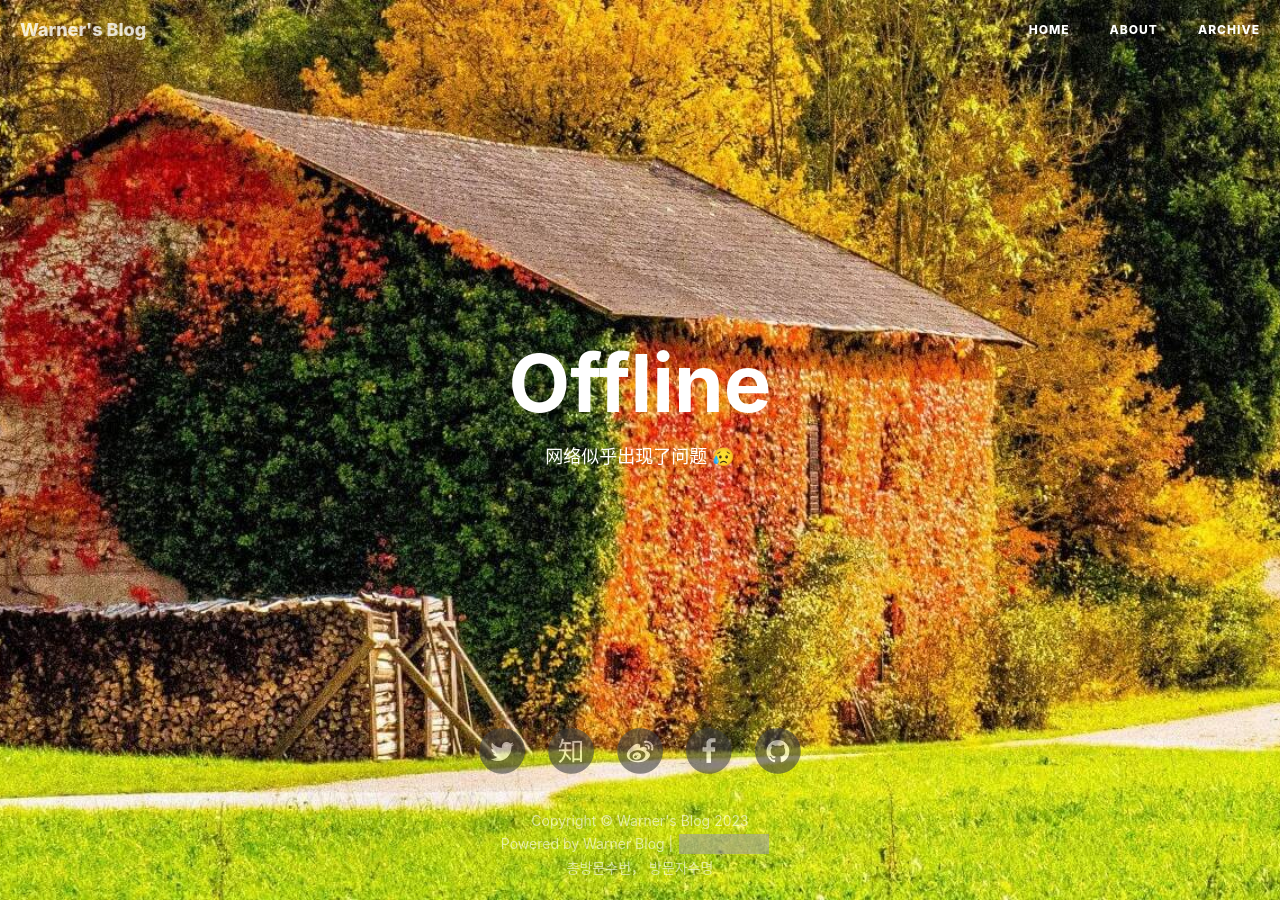
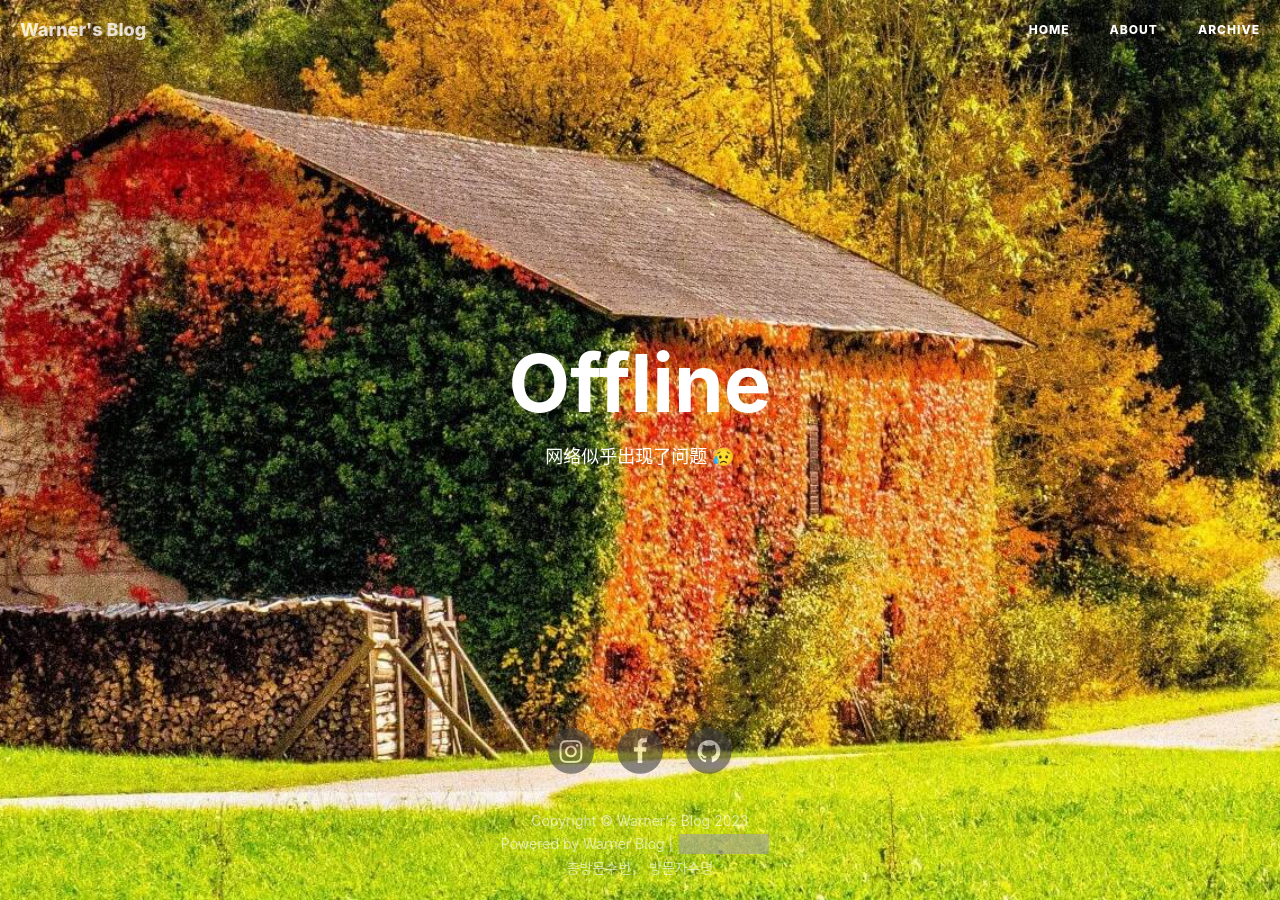
Before and after one commit to leeheeweon/leeheeweon.github.io, a Jekyll site: the page built from offline.html, in a window 1280 px wide. Built offline with Jekyll 4.4.1, drawn with Linux system fonts in a browser that asks for light colours; nearby versions of some CDN libraries; comment, search, counter and statistics services are not loaded; grey boxes are pictures that could not be loaded.

Commit message:
sidebar 아이콘 변경

```diff
--- a/_config.yml
+++ b/_config.yml
@@ -18,11 +18,9 @@ sidebar-avatar: /img/will-wang.jpg      # use absolute URL, seeing it's used in
 
 # SNS settings
 RSS: false
-weibo_username:     wzb1994
-zhihu_username:     zongguanxian
+instagram_username:   heeweonl1
 github_username:    leeheeweon
 facebook_username:  username
-jianshu_username:   jianshu_id
 twitter_username:   wzbcode
 
 
--- a/_includes/sns-links.html
+++ b/_includes/sns-links.html
@@ -18,32 +18,12 @@
     </a>
   </li>
   {% endif %}
-  {% if site.twitter_username %}
+  {% if site.instagram_username %}
   <li>
-    <a href="https://twitter.com/{{ site.twitter_username }}">
+    <a href="https://www.instagram.com/{{ site.twitter_username }}">
       <span class="fa-stack fa-lg">
         <i class="fa fa-circle fa-stack-2x"></i>
-        <i class="fa fa-twitter fa-stack-1x fa-inverse"></i>
-      </span>
-    </a>
-  </li>
-  {% endif %}
-  {% if site.zhihu_username %}
-  <li>
-    <a target="_blank" href="https://www.zhihu.com/people/{{ site.zhihu_username }}">
-      <span class="fa-stack fa-lg">
-        <i class="fa fa-circle fa-stack-2x"></i>
-        <i class="fa  fa-stack-1x fa-inverse">知</i>
-      </span>
-    </a>
-  </li>
-  {% endif %}
-  {% if site.weibo_username %}
-  <li>
-    <a target="_blank" href="http://weibo.com/{{ site.weibo_username }}">
-      <span class="fa-stack fa-lg">
-        <i class="fa fa-circle fa-stack-2x"></i>
-        <i class="fa fa-weibo fa-stack-1x fa-inverse"></i>
+        <i class="fa fa-instagram fa-stack-1x fa-inverse"></i>
       </span>
     </a>
   </li>
```
